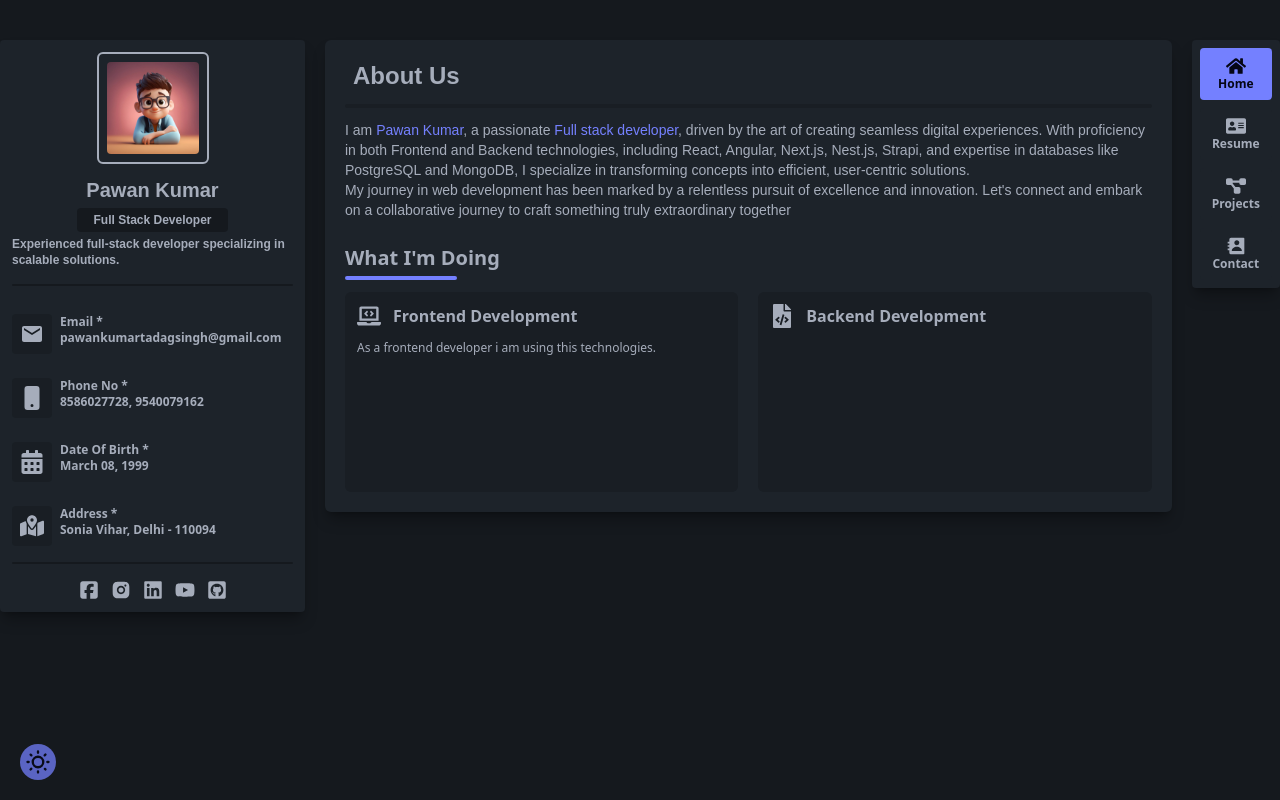
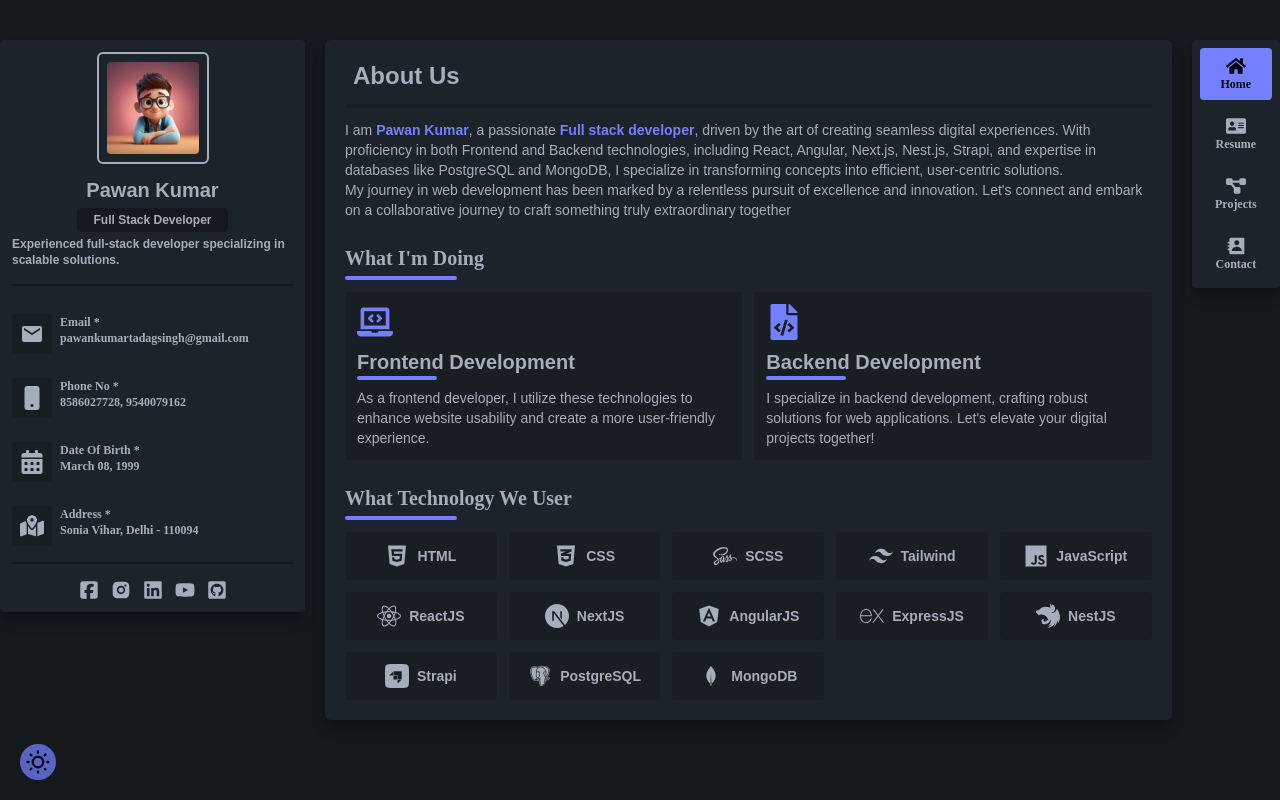
Before and after one commit to NightDevilPT/portfolio.v2, a Next.js app: page / in a window 1280 px wide. Built offline with nearby package versions, Linux system fonts and the light colour scheme.

Commit message:
home-page-90-done

```diff
--- a/src/ContextAPI/ThemeContextProvider.tsx
+++ b/src/ContextAPI/ThemeContextProvider.tsx
@@ -19,19 +19,14 @@ export const ThemeProvider = ({ children }: Children) => {
 	const [theme, setTheme] = useState<Theme>(Theme.Dark);
 
 	const toggleTheme = (themeName: Theme) => {
-		console.log(themeName,"@@@@")
-		setTheme(themeName ? themeName : Theme.Dracula);
-		window.localStorage.setItem(
-			"theme",
-			themeName ? themeName : Theme.Dracula
-		);
-		document.documentElement.setAttribute(
-			"data-theme",
-			themeName ? themeName : Theme.Dracula
-		);
+		setTheme(themeName);
+		window.localStorage.setItem("theme", themeName);
+		document.documentElement.setAttribute("data-theme", themeName);
 	};
 
-	useEffect(()=>{toggleTheme(Theme.Dark)},[])
+	useEffect(() => {
+		toggleTheme(Theme.Dark);
+	}, []);
 
 	return (
 		<ThemeContext.Provider value={{ theme, toggleTheme }}>
--- a/src/app/globals.css
+++ b/src/app/globals.css
@@ -9,9 +9,8 @@ body{
 	width: 100%;
 	height: 100vh;
 	overflow: hidden;
+	font-family: "Mandali", "sans-serif";
 }
-
-
 
 .border-gradient::after{
 	position: absolute;
--- a/src/app/layout.tsx
+++ b/src/app/layout.tsx
@@ -22,10 +22,10 @@ export default function RootLayout({
 		<html lang="en">
 			<body className={`bg-base-300 transition-all duration-300`}>
 				<ProvidersLayout>
-					<div className="relative w-full h-full overflow-x-hidden overflow-y-auto py-10">
+					<div className="w-full h-full overflow-x-hidden overflow-y-auto py-10">
 						<ThemeController />
 						<section
-							className={`container h-full grid grid-cols-12 gap-5 max-lg:gap-5 max-lg:grid-flow-row max-lg:place-items-center max-lg:place-content-start max-sm:px-5 mb-28`}
+							className={`container h-full grid grid-cols-12 gap-5 max-lg:gap-5 max-lg:grid-flow-row max-lg:place-items-center max-lg:place-content-start max-sm:px-5`}
 						>
 							<PersonalInformationComponent />
 							<div
--- a/src/app/page.tsx
+++ b/src/app/page.tsx
@@ -1,5 +1,6 @@
 import HeaderComponent from "@/components/HeaderComponent";
 import WhatIDoComponent from "@/components/WhatIDoComponent";
+import WhatTechnologyUses from "@/components/WhatTechnologyUse";
 
 const aboutInfo = {
 	description: `I am Pawan Kumar, a passionate full stack developer, driven by the art of creating seamless digital experiences. With proficiency in both frontend and backend technologies, including React, Angular, Next.js, Nest.js, Strapi, and expertise in databases like PostgreSQL and MongoDB, I specialize in transforming concepts into efficient, user-centric solutions.<br/>
@@ -9,12 +10,14 @@ const aboutInfo = {
 export default function Home() {
 	return (
 		<section
-			className={`w-full h-auto bg-base-100 rounded-md shadow-lg shadow-black/30 p-5 flex justify-start items-start flex-col gap-3`}
+			className={`w-full h-auto bg-base-100 rounded-md shadow-lg shadow-black/30 p-5 flex justify-start items-start flex-col gap-3 max-lg:mb-24`}
 		>
 			<HeaderComponent title="About Us" />
 			<p className={`w-full h-auto text-sm font-mandali`}>
-				I am <span className={`text-primary`}>Pawan Kumar</span>, a passionate <span className="text-primary">Full stack developer</span>, driven by
-				the art of creating seamless digital experiences. With
+				I am <span className={`text-primary font-bold`}>Pawan Kumar</span>, a
+				passionate{" "}
+				<span className="text-primary font-bold">Full stack developer</span>,
+				driven by the art of creating seamless digital experiences. With
 				proficiency in both Frontend and Backend technologies, including
 				React, Angular, Next.js, Nest.js, Strapi, and expertise in
 				databases like PostgreSQL and MongoDB, I specialize in
@@ -25,8 +28,8 @@ export default function Home() {
 				on a collaborative journey to craft something truly
 				extraordinary together
 			</p>
-
-      <WhatIDoComponent />
+			<WhatIDoComponent />
+			<WhatTechnologyUses />
 		</section>
 	);
 }
--- a/src/components/ThemeController/index.tsx
+++ b/src/components/ThemeController/index.tsx
@@ -14,7 +14,7 @@ const ThemeController = () => {
 				className="theme-controller"
 				value="synthwave"
 				onChange={()=>{
-					toggleTheme(theme===Theme.Dark?Theme.Cyberpunk:Theme.Dark)
+					toggleTheme(theme===Theme.Dark?Theme.Garden:Theme.Dark)
 				}}
 			/>
 
--- a/src/components/WhatIDoComponent/ServiceCards/ServiceCard.tsx
+++ b/src/components/WhatIDoComponent/ServiceCards/ServiceCard.tsx
@@ -1,57 +1,24 @@
-"use client";
-
-import React, { ReactNode, useEffect, useRef, useState } from "react";
-import { IoIosArrowDown } from "react-icons/io";
-
 interface IProps {
-	children: ReactNode;
 	title: string;
-	height: string;
 	icons: any;
-	showCollapse: boolean;
+	description: string;
 }
-
-const ServiceCard = ({
-	children,
-	title,
-	height,
-	icons,
-	showCollapse,
-}: IProps) => {
-	const [show, setShow] = useState<boolean>(false);
-	// const showRef = useRef<HTMLDivElement | null>(null);
-	// const isComponentMounted = useRef(true);
-
-	// useOutsideClick(showRef, () => {
-	// 	if (show) {
-	// 		setShow(false);
-	// 	}
-	// });
+export const ServiceCard = ({ icons, title, description }: IProps) => {
 	return (
 		<div
-			className={`w-full ${
-				show ? height : `${showCollapse ? "h-12" : height}`
-			} flex justify-start items-start flex-col transition-all duration-300 overflow-hidden bg-base-200 rounded-md cursor-pointer`}
+			className={`w-full p-3 h-auto rounded bg-base-200 flex justify-start items-start flex-col gap-2`}
 		>
-			<button
-				className="w-full h-12 min-h-12 flex justify-start items-center gap-3 px-3 relative hover:text-primary"
-				onClick={() => {
-					showCollapse && setShow(!show);
-				}}
+			{icons}
+			<div
+				className={`flex-1 h-auto flex justify-start items-start flex-col gap-3`}
 			>
-				{icons}
-				<h1 className="font-bold text-base">{title}</h1>
-				{showCollapse && (
-					<IoIosArrowDown
-						className={`w-5 h-5 absolute right-3 ${
-							show ? "rotate-180" : "rotate-0"
-						} transition-all duration-300`}
-					/>
-				)}
-			</button>
-			{children}
+				<h1 className={` text-xl font-mandali font-bold relative after:absolute after:content-[''] after:-bottom-1 after:left-0 after:w-20 after:h-1 after:rounded after:bg-primary`}>
+					{title}
+				</h1>
+				<span className={`text-sm font-mandali`}>
+					{description}
+				</span>
+			</div>
 		</div>
 	);
 };
-
-export default ServiceCard;
--- a/src/components/WhatIDoComponent/index.tsx
+++ b/src/components/WhatIDoComponent/index.tsx
@@ -1,5 +1,5 @@
 import React from "react";
-import ServiceCard from "./ServiceCards/ServiceCard";
+import { ServiceCard } from "./ServiceCards/ServiceCard";
 import { FaFileCode, FaLaptopCode } from "react-icons/fa";
 
 const WhatIDoComponent = () => {
@@ -14,27 +14,20 @@ const WhatIDoComponent = () => {
 			</h1>
 
 			<div
-				className={`w-full h-auto mt-3 grid grid-cols-[repeat(auto-fit,_minmax(300px,1fr))] gap-5`}
+				className={`w-full h-auto mt-3 grid grid-cols-[repeat(auto-fit,_minmax(320px,1fr))] gap-3`}
 			>
 				<ServiceCard
 					title="Frontend Development"
-					height="h-[200px]"
-					icons={<FaLaptopCode className={`w-6 h-6 rounded`} />}
-					showCollapse={false}
-				>
-					<div className={`w-full h-auto flex justify-start items-start gap-1 px-3`}>
-						<span className="w-full h-auto text-xs">As a frontend developer i am using this technologies.</span>
-					</div>
-				</ServiceCard>
-
+					description="As a frontend developer, I utilize these technologies to enhance website usability and create a more user-friendly experience."
+					icons={
+						<FaLaptopCode className={`w-9 h-auto text-primary`} />
+					}
+				/>
 				<ServiceCard
 					title="Backend Development"
-					height="h-[200px]"
-					icons={<FaFileCode className={`w-6 h-6 rounded`} />}
-					showCollapse={false}
-				>
-					<div></div>
-				</ServiceCard>
+					description="I specialize in backend development, crafting robust solutions for web applications. Let's elevate your digital projects together!"
+					icons={<FaFileCode className={`w-9 h-auto text-primary`} />}
+				/>
 			</div>
 		</div>
 	);
--- /dev/null
+++ b/src/components/WhatTechnologyUse/index.tsx
@@ -0,0 +1,66 @@
+import React from "react";
+
+import { SiNestjs, SiNextdotjs, SiStrapi } from "react-icons/si";
+import { FaReact, FaHtml5, FaCss3Alt, FaSass, FaAngular } from "react-icons/fa";
+import { IoLogoJavascript } from "react-icons/io5";
+import { SiTailwindcss } from "react-icons/si";
+import { SiExpress } from "react-icons/si";
+import { BiLogoMongodb, BiLogoPostgresql } from "react-icons/bi";
+
+const technologies = [
+	{ title: "HTML", icons: <FaHtml5 className={`w-6 h-6`} /> },
+	{ title: "CSS", icons: <FaCss3Alt className={`w-6 h-6`} /> },
+	{ title: "SCSS", icons: <FaSass className={`w-6 h-6`} /> },
+	{ title: "Tailwind", icons: <SiTailwindcss className={`w-6 h-6`} /> },
+	{ title: "JavaScript", icons: <IoLogoJavascript className={`w-6 h-6`} /> },
+	{ title: "ReactJS", icons: <FaReact className={`w-6 h-6`} /> },
+	{ title: "NextJS", icons: <SiNextdotjs className={`w-6 h-6`} /> },
+	{ title: "AngularJS", icons: <FaAngular className={`w-6 h-6`} /> },
+	{ title: "ExpressJS", icons: <SiExpress className={`w-6 h-6`} /> },
+	{ title: "NestJS", icons: <SiNestjs className={`w-6 h-6`} /> },
+	{ title: "Strapi", icons: <SiStrapi className={`w-6 h-6`} /> },
+	{ title: "PostgreSQL", icons: <BiLogoPostgresql className={`w-6 h-6`} /> },
+	{ title: "MongoDB", icons: <BiLogoMongodb className={`w-6 h-6`} /> },
+];
+
+const WhatTechnologyUses = () => {
+	return (
+		<div
+			className={`w-full h-auto flex justify-start items-start flex-col gap-2 mt-3`}
+		>
+			<h1
+				className={`text-xl font-bold relative after:absolute after:content-[''] after:-bottom-2 after:left-0 after:w-28 after:h-1 after:rounded after:bg-primary`}
+			>
+				What Technology We User
+			</h1>
+			<div
+				className={`w-full h-auto mt-3 grid grid-cols-[repeat(auto-fit,_minmax(150px,1fr))] max-sm:grid-cols-[repeat(auto-fit,_minmax(60px,1fr))] gap-3`}
+			>
+				{technologies.map((technology, index) => (
+					<TechnologyCard
+						key={technology.title + "-" + index}
+						title={technology.title}
+						icons={technology.icons}
+					/>
+				))}
+			</div>
+		</div>
+	);
+};
+
+export default WhatTechnologyUses;
+
+interface IProps {
+	title: string;
+	icons: any;
+}
+export const TechnologyCard = ({ icons, title }: IProps) => {
+	return (
+		<div
+			className={`w-full h-auto bg-base-200 text-base-content p-3 rounded flex justify-center items-center gap-2 transition-all duration-300 hover:bg-base-content hover:text-base-300 cursor-pointer`}
+		>
+			{icons}
+			<span className={`text-sm font-mandali font-bold max-sm:hidden`}>{title}</span>
+		</div>
+	);
+};
--- a/tailwind.config.ts
+++ b/tailwind.config.ts
@@ -19,38 +19,38 @@ const config: Config = {
 	plugins: [require("daisyui")],
 	daisyui:{
 		themes: [
-			"light",
+			"garden",
 			"dark",
-			"cupcake",
-			"bumblebee",
-			"emerald",
-			"corporate",
-			"synthwave",
-			"retro",
-			"cyberpunk",
-			"valentine",
-			"halloween",
-			"garden",
-			"forest",
-			"aqua",
-			"lofi",
-			"pastel",
-			"fantasy",
-			"wireframe",
-			"black",
-			"luxury",
-			"dracula",
-			"cmyk",
-			"autumn",
-			"business",
-			"acid",
-			"lemonade",
-			"night",
-			"coffee",
-			"winter",
-			"dim",
-			"nord",
-			"sunset"
+			// "cupcake",
+			// "bumblebee",
+			// "emerald",
+			// "corporate",
+			// "synthwave",
+			// "retro",
+			// "cyberpunk",
+			// "valentine",
+			// "halloween",
+			// "garden",
+			// "forest",
+			// "aqua",
+			// "lofi",
+			// "pastel",
+			// "fantasy",
+			// "wireframe",
+			// "black",
+			// "luxury",
+			// "dracula",
+			// "cmyk",
+			// "autumn",
+			// "business",
+			// "acid",
+			// "lemonade",
+			// "night",
+			// "coffee",
+			// "winter",
+			// "dim",
+			// "nord",
+			// "sunset"
 		  ],
 	}
 };
```
